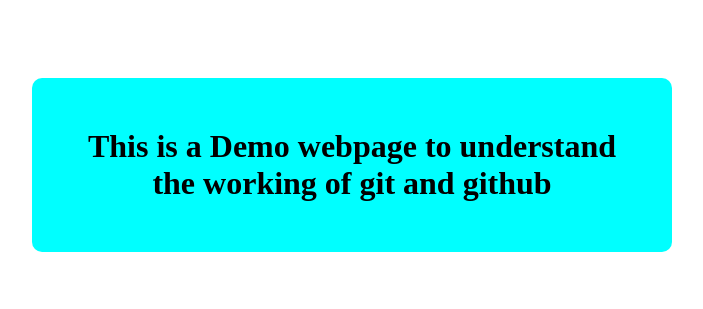
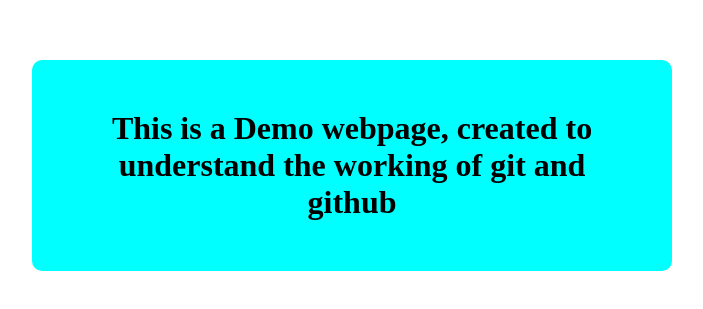
Before and after one commit to PA1-THOTA/24-01-2025, a plain HTML site: page index.html in a window 1280 px wide. Shown: the part 235-544 px from the top of the page, without its empty margins (288-991 px from the left). Drawn offline with Linux system fonts and the light colour scheme.

Commit message:
added created

```diff
--- a/index.html
+++ b/index.html
@@ -9,6 +9,6 @@
         <script src="index.js"></script>
     </head>
     <body>
-        <h1 id="h1">This is a Demo webpage to understand the working of git and github</h1>
+        <h1 id="h1">This is a Demo webpage, created to understand the working of git and github</h1>
     </body>
 </html>
```
